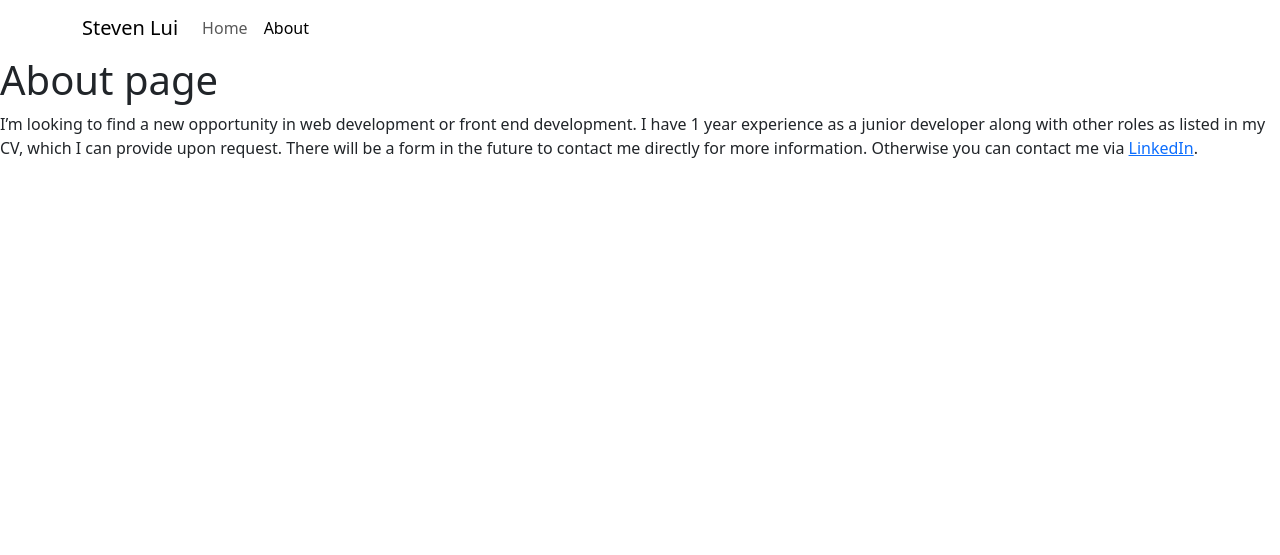
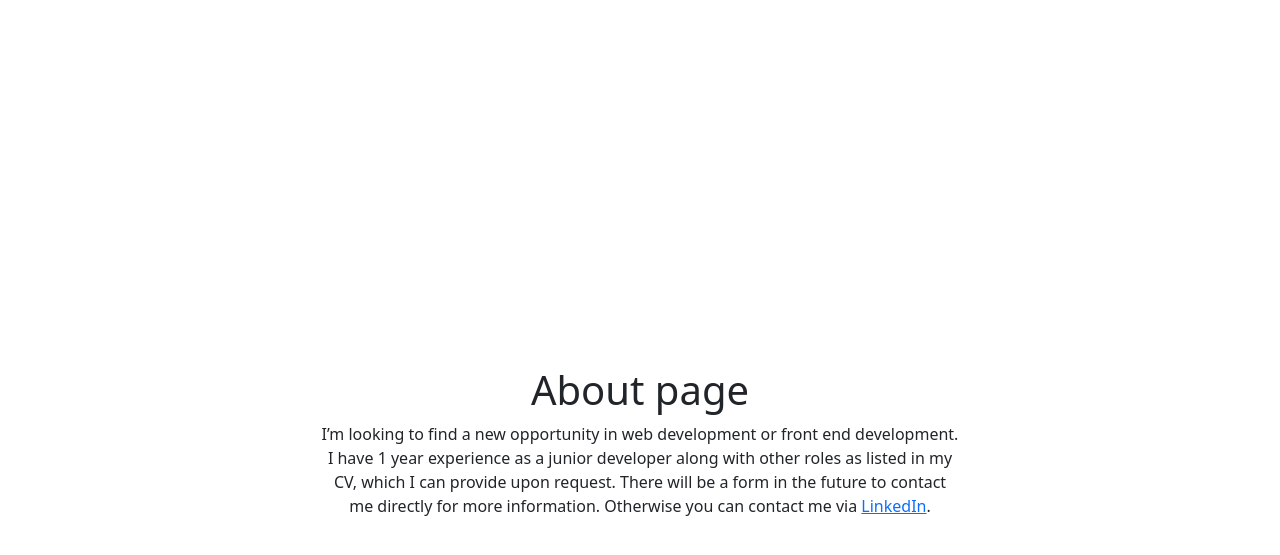
Before and after one commit to steven-lui/steven-lui.github.io, a Jekyll site: the page built from about.md, in a window 1280 px wide. Shown: the top 555 px of the page. Built offline with Jekyll 4.4.1, drawn with Linux system fonts in a browser that asks for light colours; nearby versions of some CDN libraries; library files that are not in the unit come from our copies.

Commit message:
Remove navbar

```diff
--- a/_data/navigation.yml
+++ b/_data/navigation.yml
@@ -1,4 +1,2 @@
 - name: Home
   link: /
-- name: About
-  link: /about/
--- a/_layouts/default.html
+++ b/_layouts/default.html
@@ -7,11 +7,14 @@
 
 <body>
     <header>
-        {% include navigation.html %}
     </header>
 
     <main>
-        {{ content }}
+        <div class="container text-center">
+            <div class="position-absolute top-50 start-50 translate-middle">
+                {{ content }}
+            </div>
+        </div>
     </main>
 
     <script src="/assets/jquery-3.7.1.min.js" loading="eager"></script>
```
